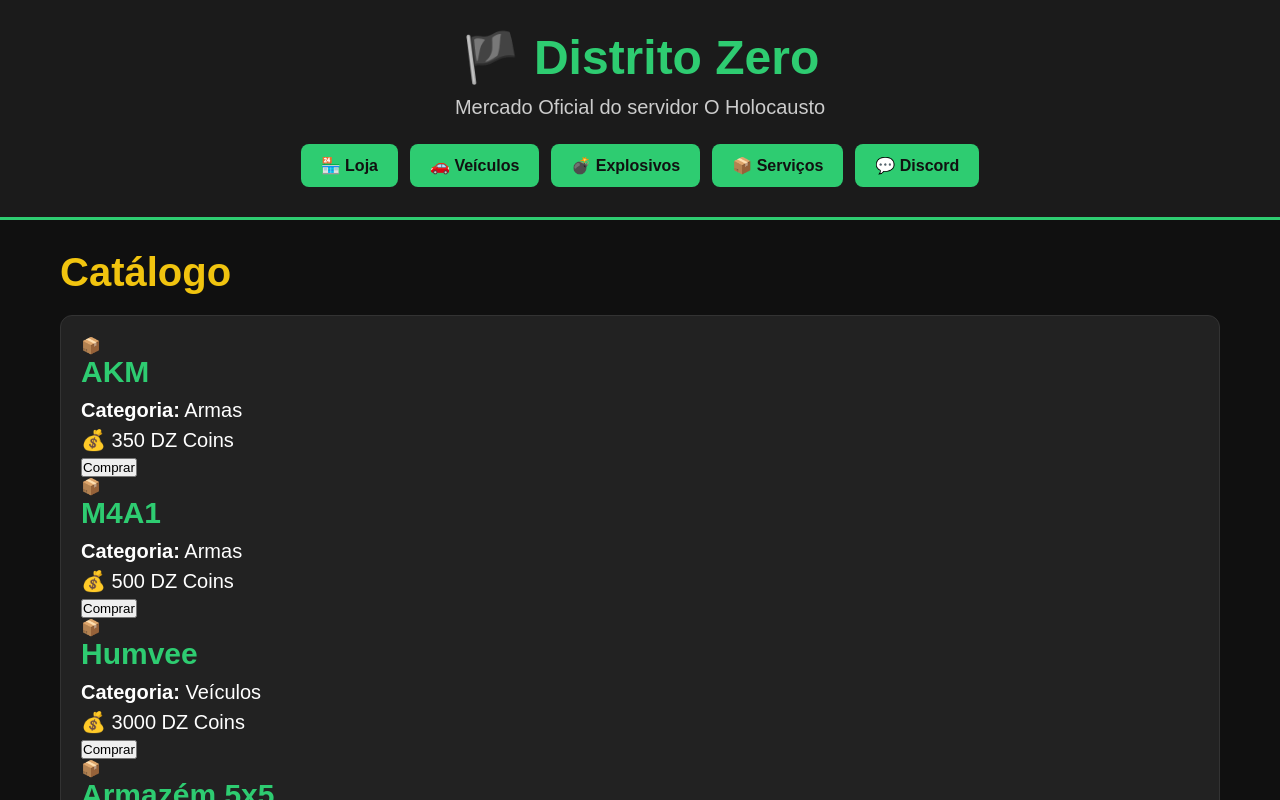
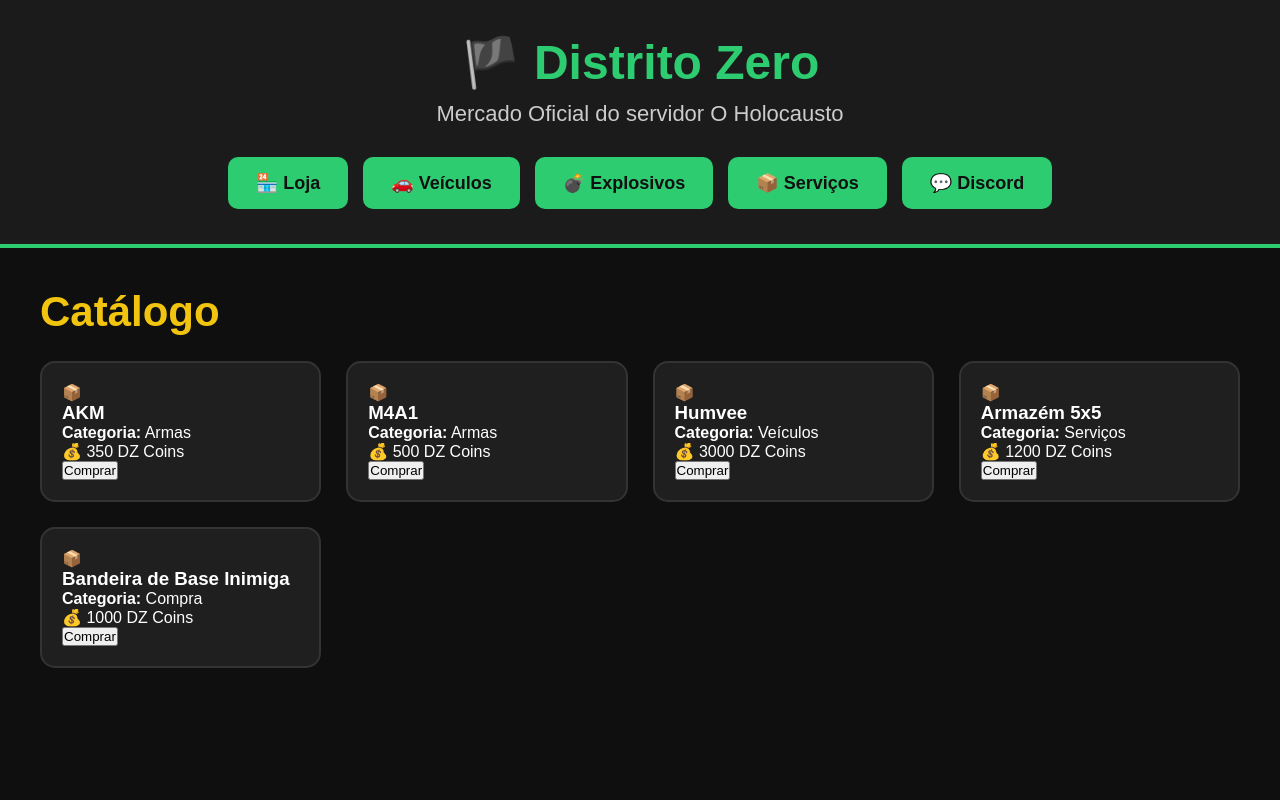
Before and after one commit to testejogo535598-tech/Distrito-Zero, a React (Vite) app: page / in a window 1280 px wide. Shown: the top 800 px of the page. Built offline with nearby package versions, Linux system fonts and the light colour scheme.

Commit message:
Update style.css

```diff
--- a/src/styles/style.css
+++ b/src/styles/style.css
@@ -5,16 +5,16 @@
 }
 
 body{
-  background:#101010;
+  background:#0f0f0f;
   color:#fff;
-  font-family:Arial, Helvetica, sans-serif;
+  font-family:Arial,Helvetica,sans-serif;
 }
 
 header{
   background:#1b1b1b;
-  border-bottom:3px solid #2ecc71;
-  padding:30px;
+  border-bottom:4px solid #2ecc71;
   text-align:center;
+  padding:35px 20px;
 }
 
 header h1{
@@ -25,23 +25,24 @@ header h1{
 
 header p{
   color:#ccc;
-  margin-bottom:25px;
+  font-size:22px;
+  margin-bottom:30px;
 }
 
 nav{
   display:flex;
   justify-content:center;
-  gap:12px;
   flex-wrap:wrap;
+  gap:15px;
 }
 
 nav button{
   background:#2ecc71;
   color:#111;
   border:none;
-  padding:12px 20px;
-  border-radius:8px;
-  font-size:16px;
+  padding:15px 28px;
+  border-radius:10px;
+  font-size:18px;
   font-weight:bold;
   cursor:pointer;
   transition:.3s;
@@ -49,62 +50,36 @@ nav button{
 
 nav button:hover{
   background:#f1c40f;
-  transform:scale(1.05);
+  transform:translateY(-3px);
 }
 
 section{
-  max-width:1200px;
-  margin:auto;
-  padding:30px 20px;
+  width:min(1200px,95%);
+  margin:40px auto;
 }
 
 section h2{
   color:#f1c40f;
-  margin-bottom:20px;
-  font-size:40px;
+  font-size:42px;
+  margin-bottom:25px;
 }
 
-section>div{
-  background:#222;
-  border:1px solid #333;
-  border-radius:12px;
+.grid-produtos{
+  display:grid;
+  grid-template-columns:repeat(auto-fit,minmax(280px,1fr));
+  gap:25px;
+}
+
+.card-produto{
+  background:#1f1f1f;
+  border:2px solid #333;
+  border-radius:15px;
   padding:20px;
-  margin-bottom:20px;
   transition:.3s;
 }
 
-section>div:hover{
+.card-produto:hover{
+  transform:translateY(-6px);
   border-color:#2ecc71;
-  transform:translateY(-4px);
+  box-shadow:0 0 20px rgba(46,204,113,.3);
 }
-
-h3{
-  color:#2ecc71;
-  margin-bottom:10px;
-  font-size:30px;
-}
-
-p{
-  font-size:20px;
-  margin:6px 0;
-}
-
-@media(max-width:768px){
-
-header h1{
-  font-size:34px;
-}
-
-section h2{
-  font-size:30px;
-}
-
-nav{
-  flex-direction:column;
-}
-
-nav button{
-  width:100%;
-}
-
-}
```
